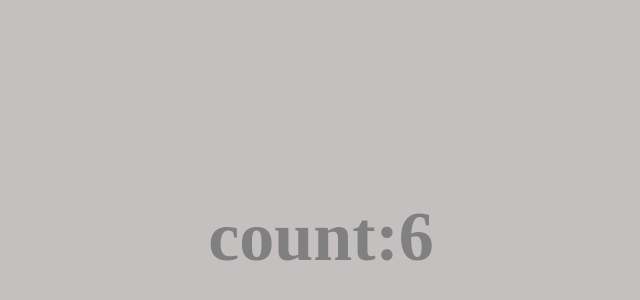
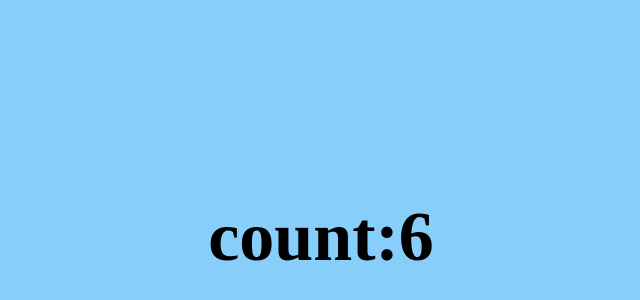
Before and after one commit to ChandraBose-11/DAY-12-TASK, a plain HTML site: page index.html in a window 1280 px wide. Shown: the part 56-356 px from the top of the page, without its empty margins (319-959 px from the left). Drawn offline with Linux system fonts and the light colour scheme.

Commit message:
FIRST COMMIT

```diff
--- a/style.css
+++ b/style.css
@@ -1,9 +1,9 @@
 body{
-    background-color:rgb(197, 192, 192);
+    background-color:lightskyblue;
 }
 #container{
       text-align: center;
       margin:20%;
-      color:gray;
+      color:black;
       font-size:70px;
 }
```
